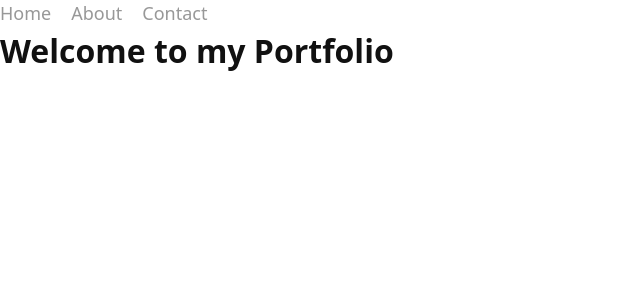
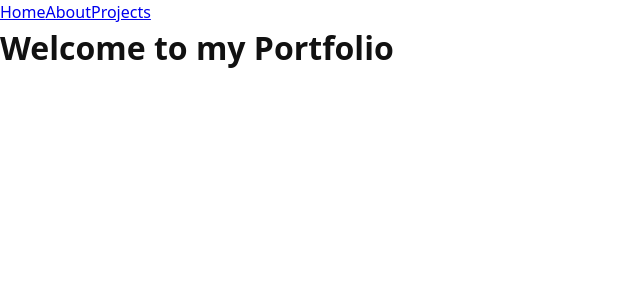
Before and after one commit to WallaceCopen/portfolio, a React (Vite) app: page / in a window 1280 px wide. Shown: the top 300 px of the page, without its empty margins (0-640 px from the left). Built offline with nearby package versions, Linux system fonts and the light colour scheme.

Commit message:
Update Navbar.tsx
This is the way I did it, and I don't feel like redoing the CSS right now.

```diff
--- a/src/components/navbar/Navbar.tsx
+++ b/src/components/navbar/Navbar.tsx
@@ -3,11 +3,13 @@ import styles from "./Navbar.module.css";
 
 const Navbar: React.FC = () => {
   return (
-    <nav className={styles.nav}>
-      <a className={styles.navItem} href="#">Home</a>
-      <a className={styles.navItem} href="#">About</a>
-      <a className={styles.navItem} href="#">Contact</a>
-    </nav>
+    <div className={styles.Navbar}>
+      <nav>
+        <a href='#home'>Home</a>
+        <a href='#about'>About</a>
+        <a href='#projects'>Projects</a>
+      </nav>
+    </div>
   );
 };
 
```
